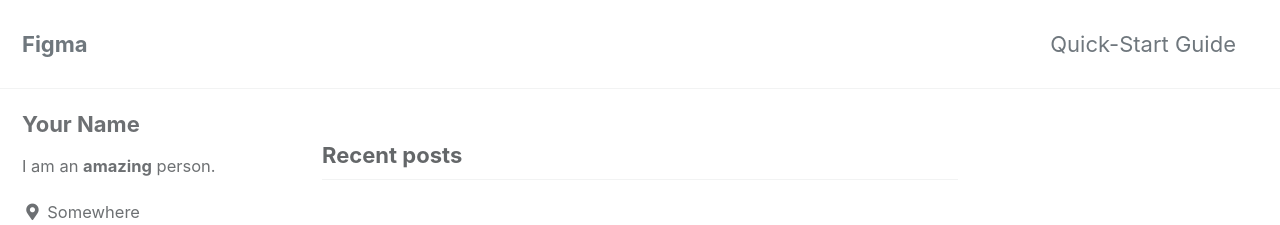
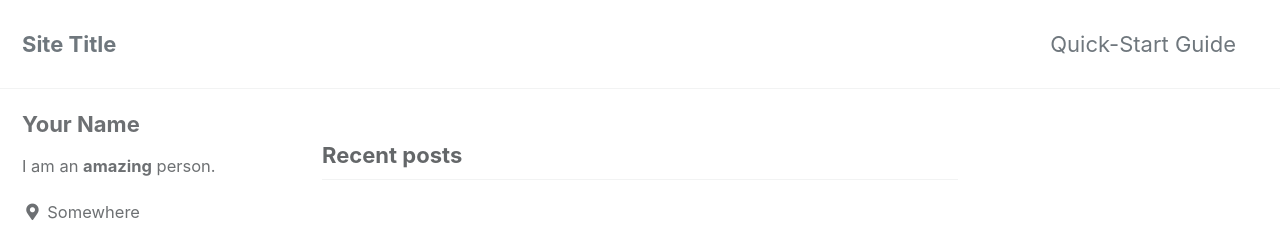
Before and after one commit to jgtiu/working-minimal-mistakes-example, a Jekyll site: the page built from index.html, in a window 1280 px wide. Shown: the top 225 px of the page. Built offline with Jekyll 4.4.1, drawn with Linux system fonts in a browser that asks for light colours; cached includes are drawn as plain includes; the list of posts is cut into pages by our own code.

Commit message:
Update site title

```diff
--- a/_config.yml
+++ b/_config.yml
@@ -16,7 +16,7 @@ minimal_mistakes_skin    : "default" # "air", "aqua", "contrast", "dark", "dirt"
 
 # Site Settings
 locale                   : "en-US"
-title                    : "Figma"
+title                    : "Site Title"
 title_separator          : "-"
 subtitle                 : # site tagline that appears below site title in masthead
 name                     : "Your Name"
```
